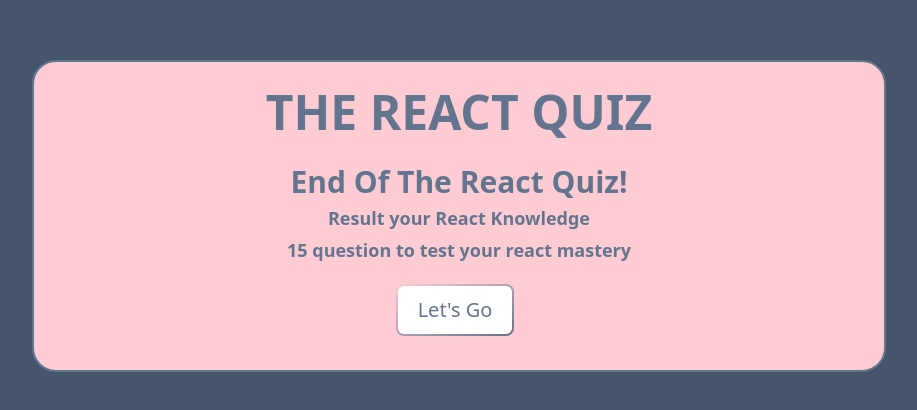
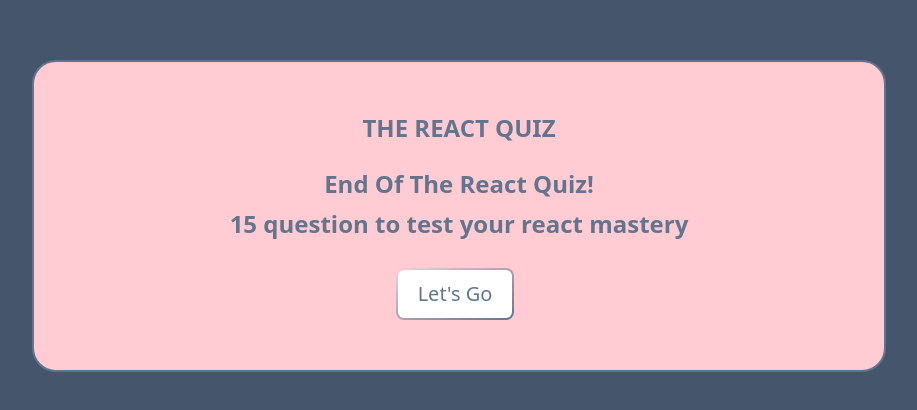
Before and after one commit to Eng-Mostafaibrahem/React-Quiz, a React (Vite) app: page / in a window 1280 px wide. Shown: the part 184-594 px from the top of the page, without its empty margins (181-1098 px from the left). Built offline with nearby package versions, Linux system fonts and the light colour scheme.

Commit message:
edit endPage

```diff
--- a/src/Details.jsx
+++ b/src/Details.jsx
@@ -2,7 +2,7 @@ import React from "react";
 
 export default function Details({ totalPoint }) {
   return (
-    <div className="  bg-slate-400  rounded-md min-h-full flex flex-col  justify-center items-center text-center">
+    <div className="  bg-slate-400  rounded-md sm:rounded-xs  max-sm:rounded-xs min-h-full flex flex-col  justify-center items-center text-center">
       <h1 className="text-5xl font-black sm:text-3xl max-sm:text-2xl ">
         React Quiz
       </h1>
--- a/src/EndPage.jsx
+++ b/src/EndPage.jsx
@@ -6,12 +6,12 @@ export default function EndPage({ numQuestion, totalPoint }) {
     <div className=" bg-slate-600  text-slate-500 text-center ">
       <div className=" min-h-screen overflow-hidden flex flex-col text-center items-center justify-center">
         <div className="border-2  rounded-3xl  w-1/3 sm:w-2/3 max-sm:w-2/3   h-78 max-sm:h-full  bg-rose-200     flex flex-col items-center justify-center" >
-        <h1 className=" text-5xl  text-center uppercase mb-5 font-bold max-sm:mb-1">
+        <h1 className=" text-5xl  sm:text-2xl max-sm:text-lg text-center uppercase mb-5 font-bold max-sm:mb-1">
           the react quiz
         </h1>
-        <div className=" font-semibold text-xl  sm:text-lg max-sm:text-base p-2  ">
-          <p className="font-semibold text-3xl">End Of The React Quiz!</p>
-        <p className="m-1 text-lg">Result your React Knowledge </p>
+        <div className=" font-semibold text-2xl  sm:text-xl max-sm:text-base p-2  ">
+          <p className>End Of The React Quiz!</p>
+        <p className="m-1">Result your React Knowledge </p>
           <p>{numQuestion} question to test your react mastery</p>
           <p>Your Score is : {totalPoint} </p>
         </div>
--- a/src/LandingPage.jsx
+++ b/src/LandingPage.jsx
@@ -4,15 +4,17 @@ export default function LandingPage({ numQuestion, dispatch }) {
   return (
     <>
       <div className=" bg-slate-600  text-slate-500 text-center ">
-        <div className=" min-h-screen overflow-hidden flex flex-col text-center items-center justify-center">
-          <div className="border-2  rounded-3xl  w-1/3 sm:w-2/3 max-sm:w-2/3   h-78 max-sm:h-full  bg-rose-200     flex flex-col items-center justify-center">
-            <h1 className=" text-5xl  text-center uppercase mb-5 font-bold max-sm:mb-1">
+        <div className=" min-h-screen  flex flex-col text-center items-center justify-center">
+          <div className=" overflow-hidden border-2  rounded-3xl  w-1/3 sm:w-2/3 max-sm:w-2/3   h-78 max-sm:h-full  bg-rose-200     flex flex-col items-center justify-center">
+            <h1 className=" text-5xl  text-center uppercase mb-5 font-bold max-sm:m-2 sm:m-2 max-sm:text-xl sm:text-2xl">
               the react quiz
             </h1>
-            <div className=" font-semibold text-xl  sm:text-lg max-sm:text-base p-2  ">
-              <p className="font-semibold text-3xl">End Of The React Quiz!</p>
-              <p className="m-1 text-lg">Result your React Knowledge </p>
-              <p>{numQuestion} question to test your react mastery</p>
+            <div className=" font-semibold text-3xl max-sm:text-xl sm:text-2xl    p-2  ">
+              <p className="m-2">End Of The React Quiz!</p>
+
+              <p className="m-2">
+                {numQuestion} question to test your react mastery
+              </p>
             </div>
 
             <button
--- a/src/Test.jsx
+++ b/src/Test.jsx
@@ -13,7 +13,7 @@ export default function Test({
   totalPoint,
 }) {
   return (
-    <div className="col-span-2 md:col-span-2 sm:col-span-1 max-sm:sm:col-span-1  bg-rose-200 rounded-sm ">
+    <div className="col-span-2 md:col-span-2 sm:col-span-1 max-sm:sm:col-span-1  bg-rose-200 rounded-sm max-sm:rounded-xs sm:rounded-xs ">
       <div className="flex flex-col justify-center items-center gap-10 ">
         <h5 className="text-3xl text-center text-slate-500 font-bold mt-5 ">
           Choose The Correct Answer
```
